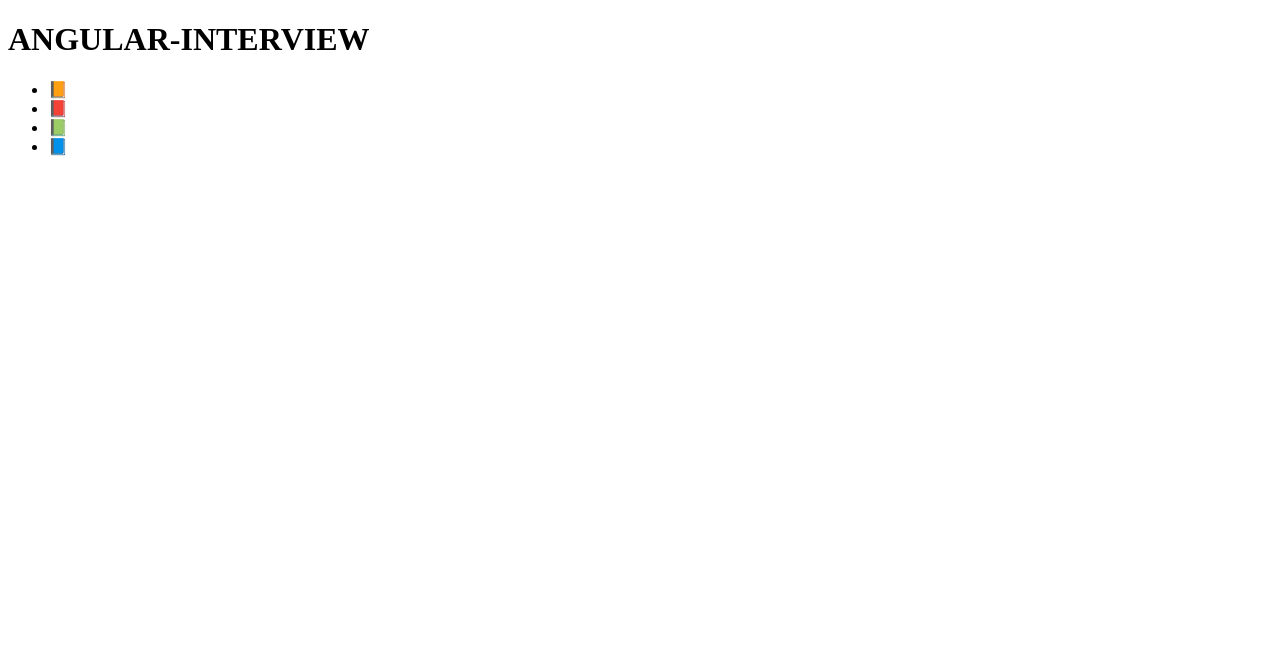
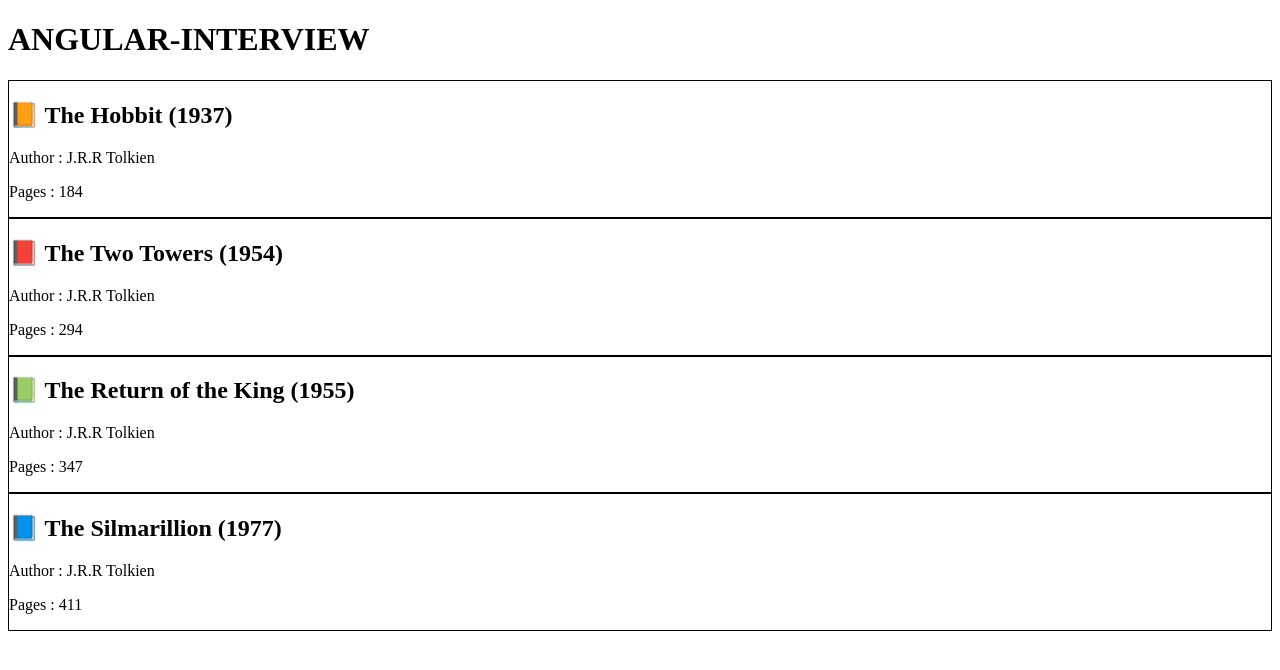
Before and after one commit to fabienmacip/angular-interview-training, an Angular app: page / in a window 1280 px wide. Shown: the top 670 px of the page. Built offline with nearby package versions, Linux system fonts and the light colour scheme.

Commit message:
Exercice n°6 : Communiquer entre deux composants parent-enfant

```diff
--- a/src/app/app.component.html
+++ b/src/app/app.component.html
@@ -1,7 +1,4 @@
 <h1>ANGULAR-INTERVIEW</h1>
-<ul>
-  <li *ngFor="let book of bookList$ | async">
-    {{ book }}
-  </li>
-</ul>
-<p *ngIf="!(bookList$ | async) as books">Please wait...</p>
+
+<app-book-detail *ngFor="let book of bookList$ | async" [book]="book">
+</app-book-detail>
--- a/src/app/app.component.ts
+++ b/src/app/app.component.ts
@@ -1,5 +1,6 @@
 import { Component, OnInit } from '@angular/core';
-import { BehaviorSubject, Observable } from 'rxjs';
+import { Observable } from 'rxjs';
+import { Book } from './book.model';
 import { BookService } from './book.service';
 @Component({
   selector: 'app-root',
@@ -7,20 +8,11 @@ import { BookService } from './book.service';
   styleUrls: ['./app.component.css'],
 })
 export class AppComponent implements OnInit {
-  //bookList$: Observable<string[]> | undefined;
-
-  private bookList: BehaviorSubject<string[]> = new BehaviorSubject<string[]>([
-    '📙',
-    '📕',
-    '📗',
-    '📘',
-  ]);
-  public readonly bookList$: Observable<string[]> =
-    this.bookList.asObservable();
+  bookList$: Observable<Book[]> | undefined;
 
   constructor(private bookService: BookService) {}
 
-  ngOnInit(): void {
-    //this.bookList$ = this.bookService.bookList$;
+  ngOnInit() {
+    this.bookList$ = this.bookService.bookList$;
   }
 }
--- a/src/app/app.module.ts
+++ b/src/app/app.module.ts
@@ -3,10 +3,12 @@ import { BrowserModule } from '@angular/platform-browser';
 
 import { AppRoutingModule } from './app-routing.module';
 import { AppComponent } from './app.component';
+import { BookDetailComponent } from './book-detail/book-detail.component';
 
 @NgModule({
   declarations: [
-    AppComponent
+    AppComponent,
+    BookDetailComponent
   ],
   imports: [
     BrowserModule,
--- /dev/null
+++ b/src/app/book-detail/book-detail.component.css
@@ -0,0 +1,3 @@
+div {
+  border: 1px solid black;
+}
--- /dev/null
+++ b/src/app/book-detail/book-detail.component.html
@@ -0,0 +1,5 @@
+<div *ngIf="book">
+  <h2>{{ book.cover }} {{ book.title }} ({{ book.releaseDate }})</h2>
+  <p>Author : {{ book.author_firstname }} {{ book.author_lastname }}</p>
+  <p>Pages : {{ book.pageCount }}</p>
+</div>
--- /dev/null
+++ b/src/app/book-detail/book-detail.component.ts
@@ -0,0 +1,15 @@
+import { Component, Input, OnInit } from '@angular/core';
+import { Book } from '../book.model';
+
+@Component({
+  selector: 'app-book-detail',
+  templateUrl: './book-detail.component.html',
+  styleUrls: ['./book-detail.component.css'],
+})
+export class BookDetailComponent implements OnInit {
+  @Input() book: Book | undefined;
+
+  constructor() {}
+
+  ngOnInit(): void {}
+}
--- a/src/app/book.service.ts
+++ b/src/app/book.service.ts
@@ -1,13 +1,46 @@
 import { Injectable } from '@angular/core';
-import { Observable, of } from 'rxjs';
-import { delay } from 'rxjs/operators';
+import { BehaviorSubject, Observable } from 'rxjs';
+import { Book } from './book.model';
 @Injectable({
   providedIn: 'root',
 })
 export class BookService {
-  bookList$: Observable<string[]> = of(['📙', '📕', '📗', '📘']).pipe(
-    delay(1000)
+  private defaultBookList: Book[] = [
+    {
+      title: 'The Hobbit',
+      cover: '📙',
+      author_firstname: 'J.R.R',
+      author_lastname: 'Tolkien',
+      pageCount: 184,
+      releaseDate: '1937',
+    },
+    {
+      title: 'The Two Towers',
+      cover: '📕',
+      author_firstname: 'J.R.R',
+      author_lastname: 'Tolkien',
+      pageCount: 294,
+      releaseDate: '1954',
+    },
+    {
+      title: 'The Return of the King',
+      cover: '📗',
+      author_firstname: 'J.R.R',
+      author_lastname: 'Tolkien',
+      pageCount: 347,
+      releaseDate: '1955',
+    },
+    {
+      title: 'The Silmarillion',
+      cover: '📘',
+      author_firstname: 'J.R.R',
+      author_lastname: 'Tolkien',
+      pageCount: 411,
+      releaseDate: '1977',
+    },
+  ];
+  private bookList: BehaviorSubject<Book[]> = new BehaviorSubject<Book[]>(
+    this.defaultBookList
   );
-
-  constructor() {}
+  public readonly bookList$: Observable<Book[]> = this.bookList.asObservable();
 }
```
Also changed, not shown: src/app/book.model.ts (added, +8 -0 lines), 1 other file (tests, documents, lock files or other folders).
